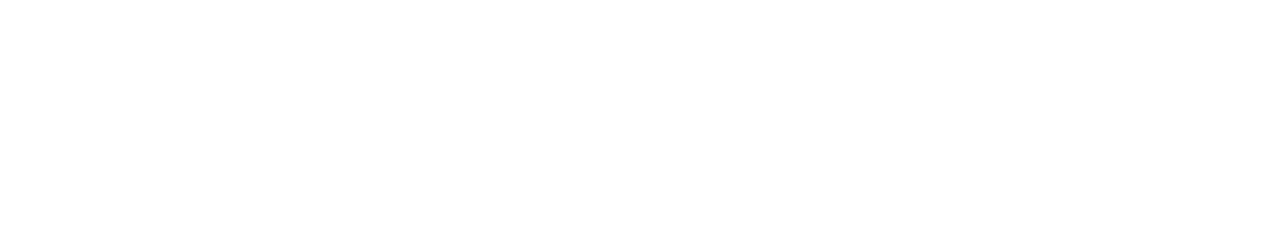
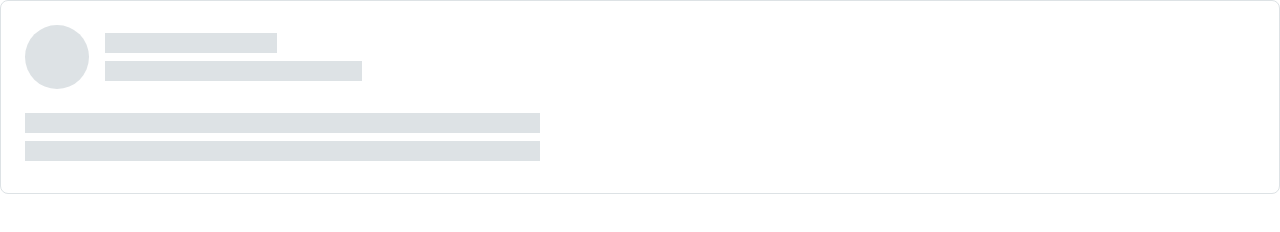
Before and after one commit to js-tasks-ru/htmlcss-20220919_andrewinapple, a website: page 04-lection2/02-skeleton/index.html in a window 1280 px wide. Drawn offline with Linux system fonts and the light colour scheme.

Commit message:
Skeleton comleted

```diff
--- a/04-lection2/02-skeleton/index.html
+++ b/04-lection2/02-skeleton/index.html
@@ -1,11 +1,26 @@
 <!DOCTYPE html>
 <!-- Страница со скелетоном -->
 <html lang="ru">
-    <head>
-        <link rel="stylesheet" href="../../assets/css/main.css">
-        <link rel="stylesheet" href="./skeleton.css">
-    </head>
-    <body>
 
-    </body>
+<head>
+    <link rel="stylesheet" href="../../assets/css/main.css">
+    <link rel="stylesheet" href="./skeleton.css">
+</head>
+
+<body>
+    <div class="skeleton">
+        <div class="skeleton__headings">
+            <div class="skeleton__elem skeleton__elem_circle"></div>
+            <div class="skeleton__heading-text-area">
+                <h2 class="skeleton__elem skeleton__elem_text skeleton__elem_short"></h2>
+                <div class="skeleton__elem skeleton__elem_text skeleton__elem_medium"></div>
+            </div>
+        </div>
+        <div class="skeleton__paragraphs">
+            <div class="skeleton__elem skeleton__elem_text skeleton__elem_long"></div>
+            <div class="skeleton__elem skeleton__elem_text skeleton__elem_long"></div>
+        </div>
+    </div>
+</body>
+
 </html>
--- a/04-lection2/02-skeleton/skeleton.css
+++ b/04-lection2/02-skeleton/skeleton.css
@@ -0,0 +1,46 @@
+.skeleton {
+    --grey: #DDE2E5;
+    padding: 24px 40px 32px 24px;
+    border: 1px solid var(--grey);
+    border-radius: 8px;
+}
+
+.skeleton__headings {
+    display: flex;
+    align-items: center;
+    margin-bottom: 24px;
+}
+
+.skeleton__elem {
+    background-color: var(--grey);
+}
+
+.skeleton__elem_circle {
+    width: 64px;
+    height: 64px;
+    border-radius: 32px;
+    margin-right: 16px;
+}
+
+.skeleton__elem_text {
+    height: 20px;
+}
+
+.skeleton__heading-text-area {}
+
+.skeleton__elem_short {
+    width: 172px;
+    margin-bottom: 8px;
+}
+
+.skeleton__elem_medium {
+    width: 257px;
+}
+
+.skeleton__elem_long {
+    width: 515px;
+}
+
+.skeleton__elem_long:first-child {
+    margin-bottom: 8px;
+}
```
